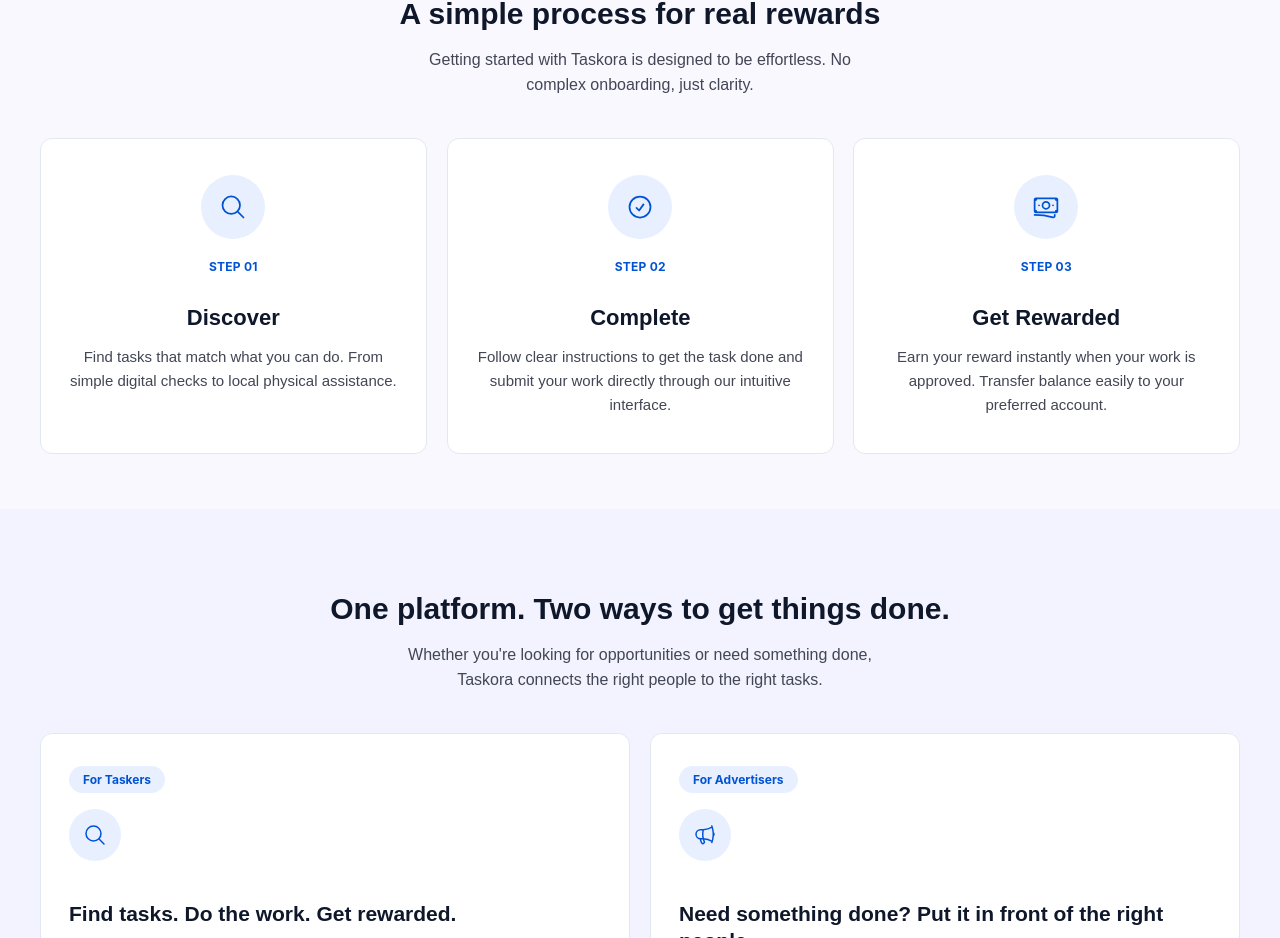
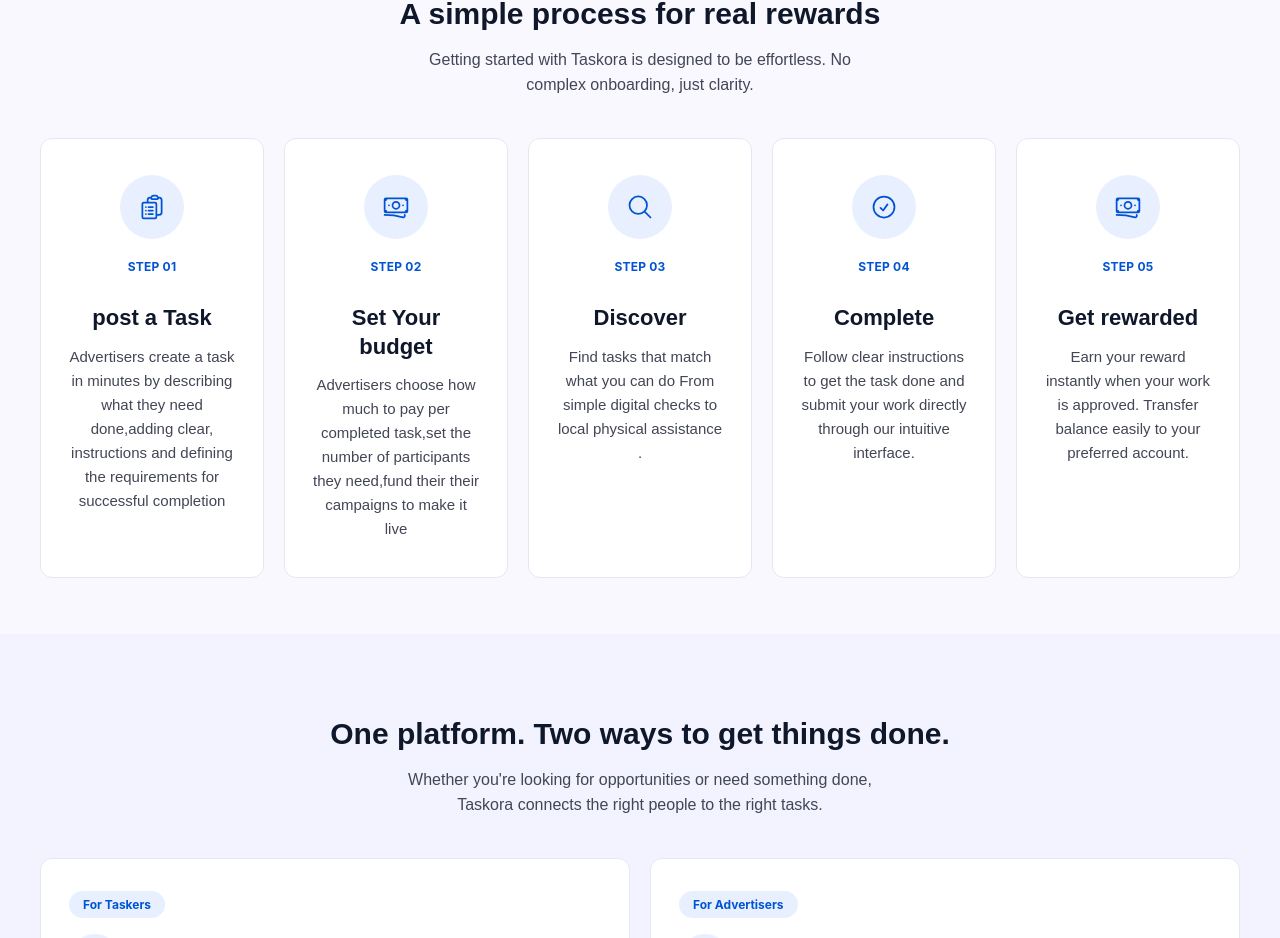
Before and after one commit to Abdull247/Taskora_updated, a React (Vite) app: page / in a window 1280 px wide. Shown: the part 809-1747 px from the top of the page. Built offline with nearby package versions, Linux system fonts and the light colour scheme; no server answers.

Commit message:
restructured howItWorks section

```diff
--- a/src/pages/Waitlist/WaitlistPage.tsx
+++ b/src/pages/Waitlist/WaitlistPage.tsx
@@ -110,6 +110,8 @@
   const step1Ref = useScrollReveal<HTMLDivElement>()
   const step2Ref = useScrollReveal<HTMLDivElement>()
   const step3Ref = useScrollReveal<HTMLDivElement>()
+  const step4Ref= useScrollReveal<HTMLDivElement>()
+  const step5Ref= useScrollReveal<HTMLDivElement>()
 
   const twoSidedHeadingRef = useScrollReveal<HTMLDivElement>()
   const taskerCardRef = useScrollReveal<HTMLDivElement>()
@@ -233,37 +235,58 @@
             <div className="steps-stack">
               <div ref={step1Ref} className="step-card reveal reveal-left">
                 <div className="step-icon">
-                  <HiOutlineMagnifyingGlass />
+                  <HiOutlineClipboardDocumentList />
                 </div>
                 <span className="step-label">STEP 01</span>
-                <h3>Discover</h3>
+                <h3>post a Task</h3>
                 <p>
-                  Find tasks that match what you can do. From simple digital checks to local
-                  physical assistance.
+                  Advertisers create a task in minutes by describing what they need done,adding clear,
+                  instructions and defining the requirements for successful completion
                 </p>
               </div>
 
               <div ref={step2Ref} className="step-card reveal reveal-up reveal-delay-1">
                 <div className="step-icon">
+                  <HiOutlineBanknotes />
+                </div>
+                <span className="step-label">STEP 02</span>
+                <h3>Set Your budget</h3>
+                <p>
+                  Advertisers choose how much to pay per completed task,set the number of participants
+                  they need,fund their their campaigns to make it live
+                </p>
+              </div>
+
+              <div ref={step3Ref} className="step-card reveal reveal-right reveal-delay-2">
+                <div className="step-icon">
+                  <HiOutlineMagnifyingGlass />
+                </div>
+                <span className="step-label">STEP 03</span>
+                <h3>Discover</h3>
+                <p>
+                  Find tasks that match what you can do From simple digital checks to local physical assistance
+                  .
+                </p>
+              </div>
+              <div ref={step4Ref} className="step-card reveal reveal-right reveal-delay-2">
+                <div className="step-icon">
                   <HiOutlineCheckCircle />
                 </div>
-                <span className="step-label">STEP 02</span>
+                <span className="step-label">STEP 04</span>
                 <h3>Complete</h3>
                 <p>
                   Follow clear instructions to get the task done and submit your work directly
                   through our intuitive interface.
                 </p>
               </div>
-
-              <div ref={step3Ref} className="step-card reveal reveal-right reveal-delay-2">
+              <div ref={step5Ref} className="step-card reveal reveal-right reveal-delay-2">
                 <div className="step-icon">
                   <HiOutlineBanknotes />
                 </div>
-                <span className="step-label">STEP 03</span>
-                <h3>Get Rewarded</h3>
+                <span className="step-label">STEP 05</span>
+                <h3>Get rewarded</h3>
                 <p>
-                  Earn your reward instantly when your work is approved. Transfer balance
-                  easily to your preferred account.
+                  Earn your reward instantly when your work is approved. Transfer balance easily to your preferred account.
                 </p>
               </div>
             </div>
```
Also changed, not shown: 1 other file (tests, documents, lock files or other folders).
